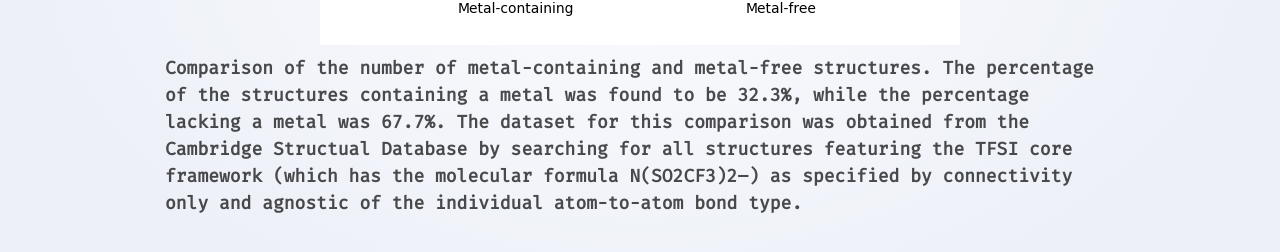
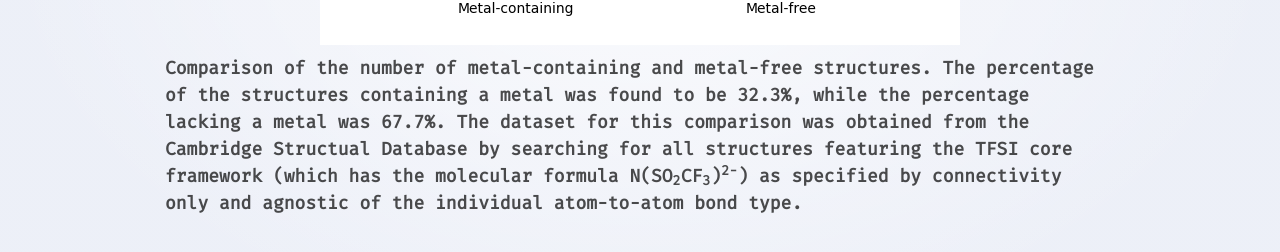
Before and after one commit to Vegito2367/TFSIResearch, a SvelteKit app in the folder Website/GraphsDashboard/: page /MetalContainingHist in a window 1280 px wide. Shown: the part 450-702 px from the top of the page. Built offline with nearby package versions, Linux system fonts and the light colour scheme.

Commit message:
Fixed Sub and super scripts

```diff
--- a/Website/GraphsDashboard/src/routes/MetalContainingHist/+page.svelte
+++ b/Website/GraphsDashboard/src/routes/MetalContainingHist/+page.svelte
@@ -4,6 +4,6 @@
 <main style="margin: 15px;">
   <center><img src={hist} alt="Metal Presence" style="margin-bottom:10px;"></center>
   <p style="margin-left: 12%;margin-right: 12%;font-size: large;font-family:var(--font-mono); font-weight:600;">
-    Comparison of the number of metal-containing and metal-free structures. The percentage of the structures containing a metal was found to be 32.3%, while the percentage lacking a metal was 67.7%. The dataset for this comparison was obtained from the Cambridge Structual Database by searching for all structures featuring the TFSI core framework (which has the molecular formula N(SO2CF3)2–) as specified by connectivity only and agnostic of the individual atom-to-atom bond type.
+    Comparison of the number of metal-containing and metal-free structures. The percentage of the structures containing a metal was found to be 32.3%, while the percentage lacking a metal was 67.7%. The dataset for this comparison was obtained from the Cambridge Structual Database by searching for all structures featuring the TFSI core framework (which has the molecular formula N(SO<sub>2</sub>CF<sub>3</sub>)<sup>2-</sup>) as specified by connectivity only and agnostic of the individual atom-to-atom bond type.
   </p>
 </main>
```
